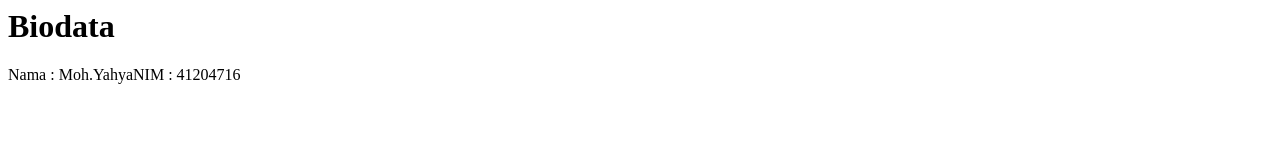
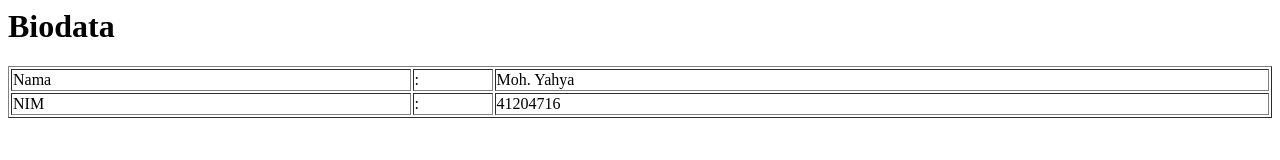
Before and after one commit to kangyahya/ikmi, a plain HTML site: page Pemweblanjut/pertemuan3/index.html in a window 1280 px wide. Drawn offline with Linux system fonts and the light colour scheme.

Commit message:
update index.html

```diff
--- a/Pemweblanjut/pertemuan3/index.html
+++ b/Pemweblanjut/pertemuan3/index.html
@@ -7,8 +7,30 @@
       const title = document.createElement('h1')
       title.innerText= 'Biodata'
       document.body.appendChild(title)
-      document.write('Nama            : Moh.Yahya')
-      document.writeln('NIM           : 41204716')
+      const createTable = (label,value) => {
+        const tr = document.createElement('tr')
+        const tdlabel = document.createElement('td')
+        tdlabel.appendChild(document.createTextNode(label))
+        const tddoubledot = document.createElement('td')
+        tddoubledot.appendChild(document.createTextNode(':'))
+
+        const tdvalue = document.createElement('td')
+        tdvalue.appendChild(document.createTextNode(value))
+
+        tr.appendChild(tdlabel)
+        tr.appendChild(tddoubledot)
+        tr.appendChild(tdvalue)
+
+        return tr
+      }
+      const table = document.createElement('table')
+      table.width = '100%'
+      table.border = '1px'
+      const nama = createTable('Nama', 'Moh. Yahya')
+      const nim = createTable('NIM','41204716')
+      table.appendChild(nama)
+      table.appendChild(nim)
+      document.body.appendChild(table)
     </script>
   </body>
 </html>
```
